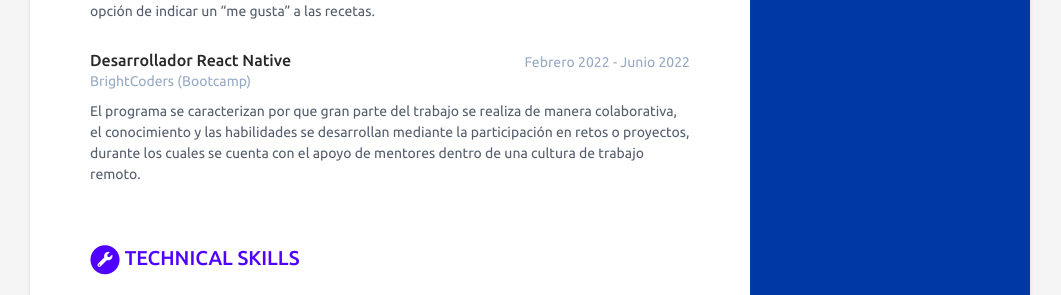
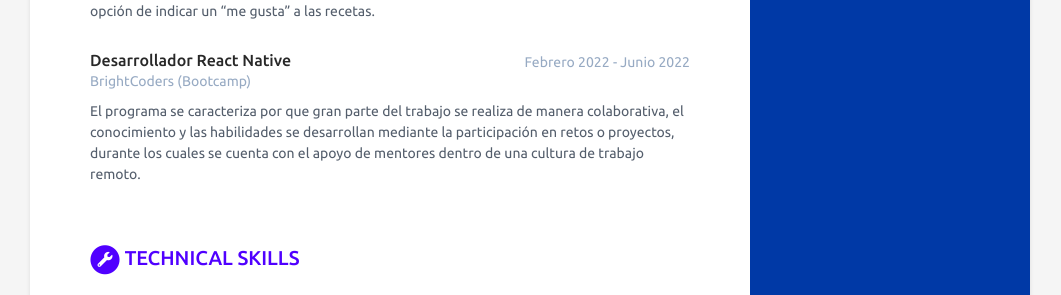
Before and after one commit to BC-MAY-21-RN/scorecard-Blueheart90, a Jekyll site: the page built from index.html, in a window 1280 px wide. Shown: the part 1114-1409 px from the top of the page, without its empty margins (110-1171 px from the left). Built offline with Jekyll 4.4.1, drawn with Linux system fonts in a browser that asks for light colours.

Commit message:
Update data.yml

```diff
--- a/_data/data.yml
+++ b/_data/data.yml
@@ -108,7 +108,7 @@ experiences:
     time: Febrero 2022 - Junio 2022
     company: BrightCoders (Bootcamp)
     details: |
-      El programa se caracterizan por que gran parte del trabajo se realiza de manera colaborativa,
+      El programa se caracteriza por que gran parte del trabajo se realiza de manera colaborativa,
       el conocimiento y las habilidades se desarrollan mediante la participación en retos o proyectos,
       durante los cuales se cuenta con el apoyo de mentores dentro de una cultura de trabajo  remoto.
 
```
